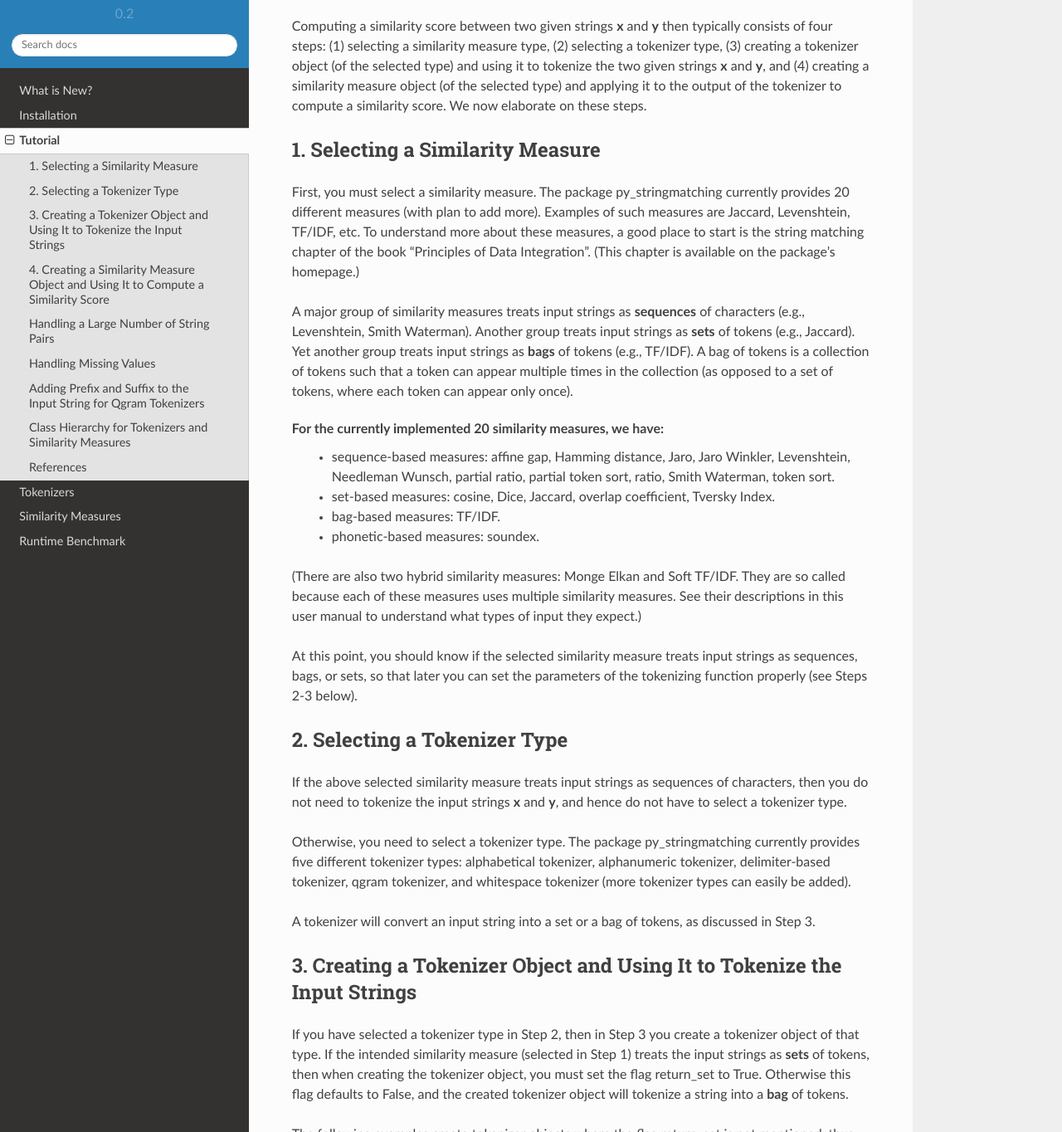
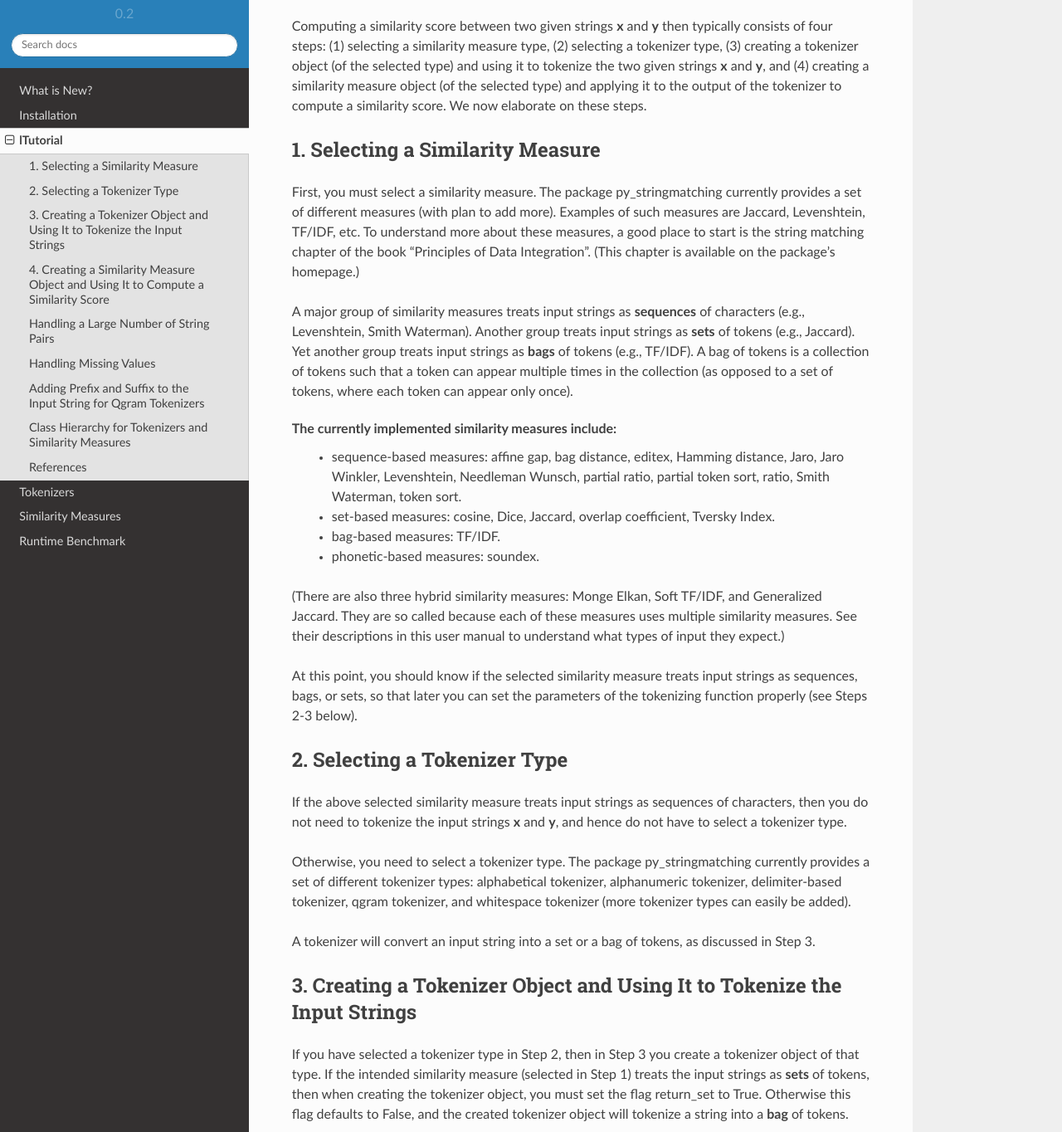
Before and after one commit to wynksaiddestroy/py_stringmatching, a Sphinx documentation site: the page built from docs/Tutorial.rst, in a window 1280 px wide and 1400 px high, scrolled down 276 px, cut to the strip 36-1400 px from the top of the window. Shown: the whole strip at 83% size. Built offline with Sphinx 7.4.7 and the Read the Docs theme 2.0.0, drawn with Linux system fonts in a browser that asks for light colours; some of the changed text lies outside the part shown.

Commit message:
Update Tutorial.rst

```diff
--- a/docs/Tutorial.rst
+++ b/docs/Tutorial.rst
@@ -1,4 +1,4 @@
-Tutorial
+lTutorial
 ========
 Once the package has been installed, you can import the package as follows:
 
@@ -10,17 +10,17 @@
 
 1. Selecting a Similarity Measure
 ----------------------------------
-First, you must select a similarity measure. The package py_stringmatching currently provides 20 different measures (with plan to add more). Examples of such measures are Jaccard, Levenshtein, TF/IDF, etc. To understand more about these measures, a good place to start is the string matching chapter of the book "Principles of Data Integration". (This chapter is available on the package's homepage.)
+First, you must select a similarity measure. The package py_stringmatching currently provides a set of different measures (with plan to add more). Examples of such measures are Jaccard, Levenshtein, TF/IDF, etc. To understand more about these measures, a good place to start is the string matching chapter of the book "Principles of Data Integration". (This chapter is available on the package's homepage.)
 
 A major group of similarity measures treats input strings as **sequences** of characters (e.g., Levenshtein, Smith Waterman). Another group treats input strings as **sets** of tokens (e.g., Jaccard). Yet another group treats input strings as **bags** of tokens (e.g., TF/IDF). A bag of tokens is a collection of tokens such that a token can appear multiple times in the collection (as opposed to a set of tokens, where each token can appear only once).
 
-For the currently implemented 20 similarity measures, we have:
-  * sequence-based measures: affine gap, Hamming distance, Jaro, Jaro Winkler, Levenshtein, Needleman Wunsch, partial ratio, partial token sort, ratio, Smith Waterman, token sort.
+The currently implemented similarity measures include:
+  * sequence-based measures: affine gap, bag distance, editex, Hamming distance, Jaro, Jaro Winkler, Levenshtein, Needleman Wunsch, partial ratio, partial token sort, ratio, Smith Waterman, token sort.
   * set-based measures: cosine, Dice, Jaccard, overlap coefficient, Tversky Index.
   * bag-based measures: TF/IDF.
   * phonetic-based measures: soundex.
 
-(There are also two hybrid similarity measures: Monge Elkan and Soft TF/IDF. They are so called because each of these measures uses multiple similarity measures. See their descriptions in this user manual to understand what types of input they expect.)
+(There are also three hybrid similarity measures: Monge Elkan, Soft TF/IDF, and Generalized Jaccard. They are so called because each of these measures uses multiple similarity measures. See their descriptions in this user manual to understand what types of input they expect.)
 
 At this point, you should know if the selected similarity measure treats input strings as sequences, bags, or sets, so that later you can set the parameters of the tokenizing function properly (see Steps 2-3 below).
 
@@ -28,7 +28,7 @@
 -----------------------------
 If the above selected similarity measure treats input strings as sequences of characters, then you do not need to tokenize the input strings **x** and **y**, and hence do not have to select a tokenizer type.
 
-Otherwise, you need to select a tokenizer type. The package py_stringmatching currently provides five different tokenizer types: alphabetical tokenizer, alphanumeric tokenizer, delimiter-based tokenizer, qgram tokenizer, and whitespace tokenizer (more tokenizer types can easily be added).
+Otherwise, you need to select a tokenizer type. The package py_stringmatching currently provides a set of different tokenizer types: alphabetical tokenizer, alphanumeric tokenizer, delimiter-based tokenizer, qgram tokenizer, and whitespace tokenizer (more tokenizer types can easily be added).
 
 A tokenizer will convert an input string into a set or a bag of tokens, as discussed in Step 3.
 
@@ -190,6 +190,8 @@
 SimilarityMeasure
   * SequenceSimilarityMeasure
       * Affine
+      * BagDistance
+      * Editex
       * HammingDistance
       * Jaro
       * JaroWinkler
```
Also changed, not shown: other parts of docs/Tutorial.rst (+2 -1 lines).
